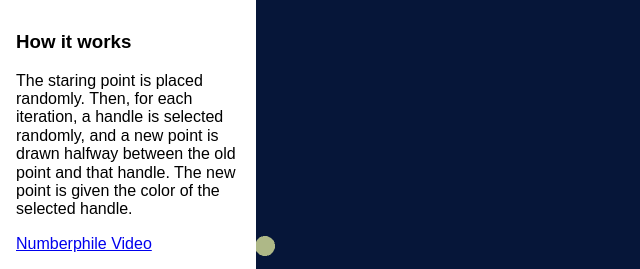
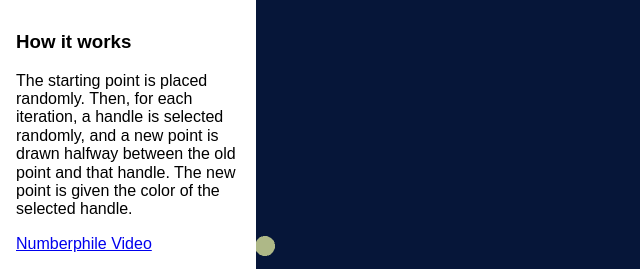
Before and after one commit to alexoro412/chaosGame, a plain HTML site: page index.html in a window 1280 px wide. Shown: the part 425-694 px from the top of the page, 0-640 px from the left. Drawn offline with nearby package versions, Linux system fonts and the light colour scheme.

```diff
--- a/index.html
+++ b/index.html
@@ -102,7 +102,7 @@
             </table>
             <div style="padding: 1em;">
                 <h3>How it works</h3>
-                <p>The staring point is placed randomly.
+                <p>The starting point is placed randomly.
                     Then, for each iteration, a handle is selected randomly,
                     and a new point is drawn halfway between the old point and that handle.
                     The new point is given the color of the selected handle.</p>
```
Also changed, not shown: 2 other files.
